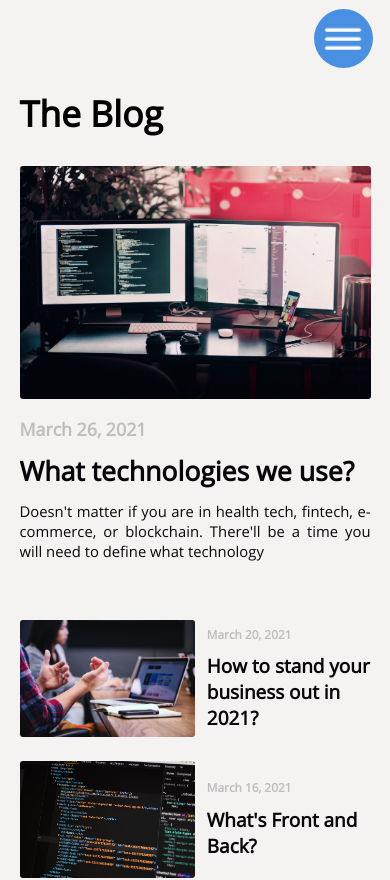
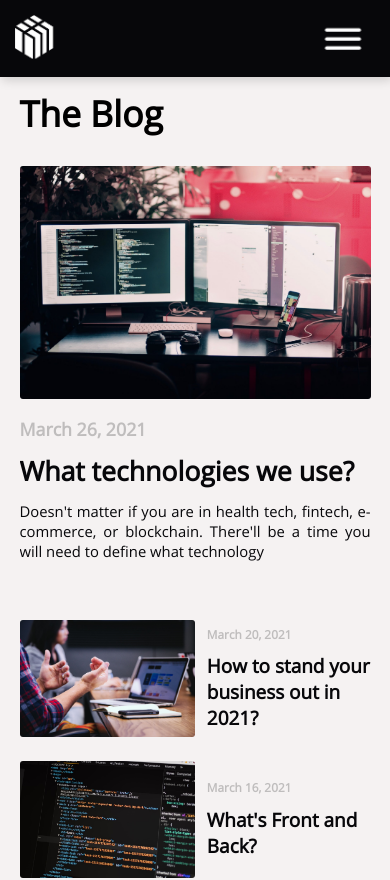
Before and after one commit to fadonitech/front-end-sample-project, a Next.js app: page /blog in a window 390 px wide. Shown: the top 880 px of the page. Built offline with nearby package versions, Linux system fonts and the light colour scheme.

Commit message:
Add New NavbarMobile Style

```diff
--- a/components/HomePage/PlanSection/PlanContent/PlanCards/PlanCard/PlanCard.js
+++ b/components/HomePage/PlanSection/PlanContent/PlanCards/PlanCard/PlanCard.js
@@ -1,5 +1,5 @@
 const PlanCard = ({ card, index }) => (
-  <div className={`subs-plan__content--card-${index + 1}`}>
+  <div key={`${card.title}-${index}`} className={`subs-plan__content--card-${index + 1}`}>
     <h3 className="open-sans italic">STEP {index + 1}</h3>
     <h2 className="open-sans">{card.title}</h2>
     <img alt={card.alt} src={`/step-${index + 1}.svg`} />
--- a/components/Navbar/MobileNavbar/MobileNavbar.js
+++ b/components/Navbar/MobileNavbar/MobileNavbar.js
@@ -12,6 +12,11 @@ const MobileNavbar = () => {
   return (
     <>
       <div className={`navbar-mobile__bg-${btnActive ? "show" : "hide"}`} />
+      <img
+        className={`navbar-mobile__img-${btnActive ? "hide" : "show"}`}
+        src="/logo-white.png"
+        alt="Software Development"
+      />
 
       <button
         className={`
--- a/styles/components/Navbar/_mobilenavbar.scss
+++ b/styles/components/Navbar/_mobilenavbar.scss
@@ -12,31 +12,42 @@
     }
   }
 
+  &__img {
+    &-show {
+      height: auto;
+      width: 6.5rem;
+      position: fixed;
+      z-index: 1001;
+      top: 2.5rem;
+      left: 2.5rem;
+      -webkit-transition: all 200ms ease-out;
+      -o-transition: all 200ms ease-out;
+      transition: all 200ms ease-out;
+    }
+
+    &-hide {
+      display: none;
+      -webkit-transition: all 200ms ease-out;
+      -o-transition: all 200ms ease-out;
+      transition: all 200ms ease-out;
+    }
+  }
+
   &__bg {
     &-show,
     &-hide {
-      height: 10rem;
-      width: 10rem;
+      height: 13rem;
+      width: 100vw;
       position: fixed;
 
       z-index: 996;
-      border-radius: 50%;
       -webkit-transition: all 200ms ease-out;
       -o-transition: all 200ms ease-out;
       transition: all 200ms ease-out;
-      right: 2rem;
-      top: 1rem;
-      background-color: $color-blue;
+      background-color: $color-black;
 
-      @include respond(average-phone) {
-        top: 1.3rem;
-        right: 2.5rem;
-      }
-
-      @include respond(small-phone) {
-        top: 1.5rem;
-        right: 2.8rem;
-      }
+      -webkit-box-shadow: 2px 3px 10px rgba(#000000, 16%);
+      box-shadow: 2px 3px 10px rgba(#000000, 16%);
     }
 
     &-show {
@@ -63,8 +74,8 @@
 
       button {
         margin-top: 5rem;
-        color: $color-blue;
-        background-color: $color-white;
+        color: $color-white;
+        background-color: $color-blue;
         -webkit-transform: scale(1.5);
         -ms-transform: scale(1.5);
         transform: scale(1.5);
```
